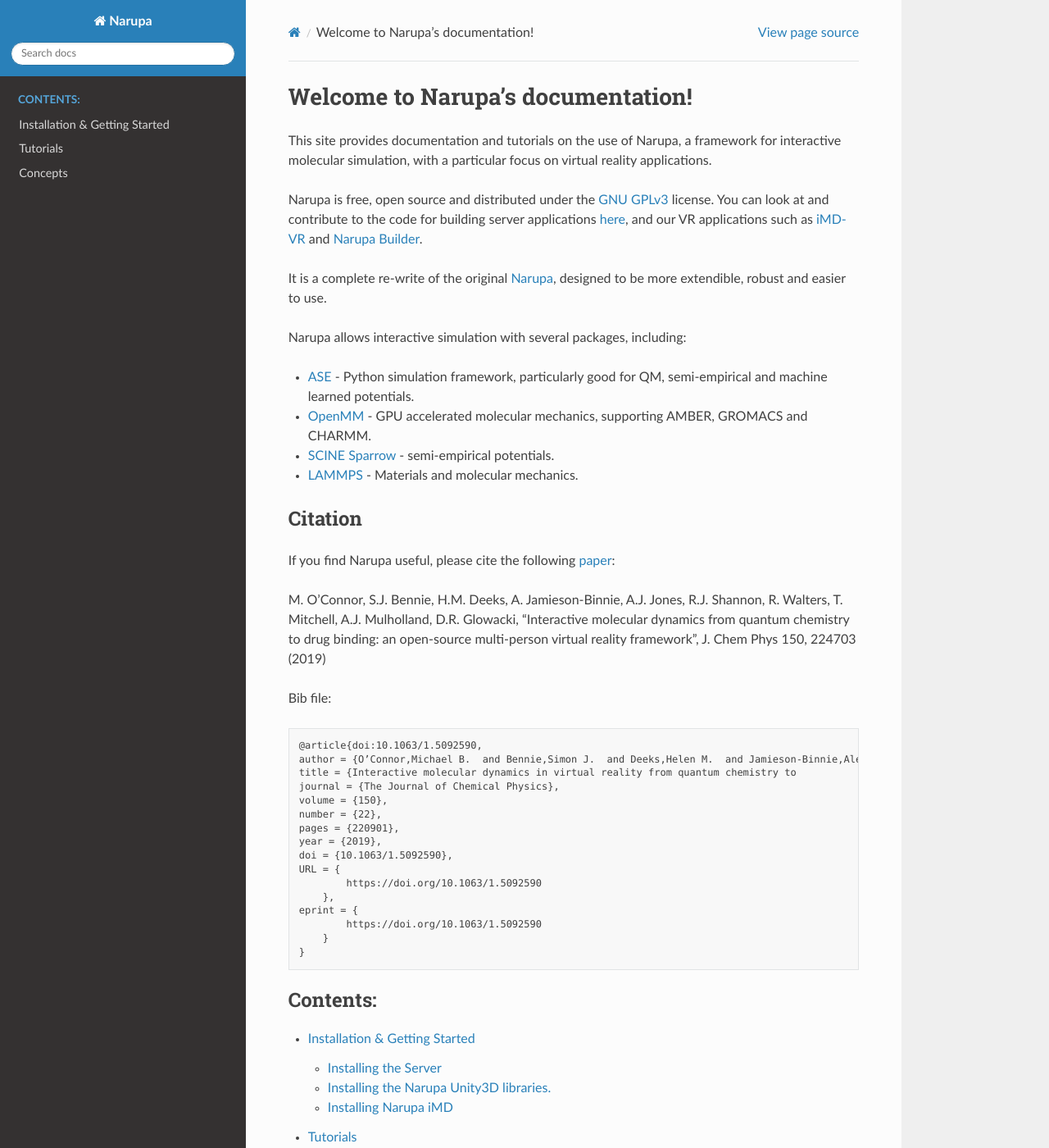
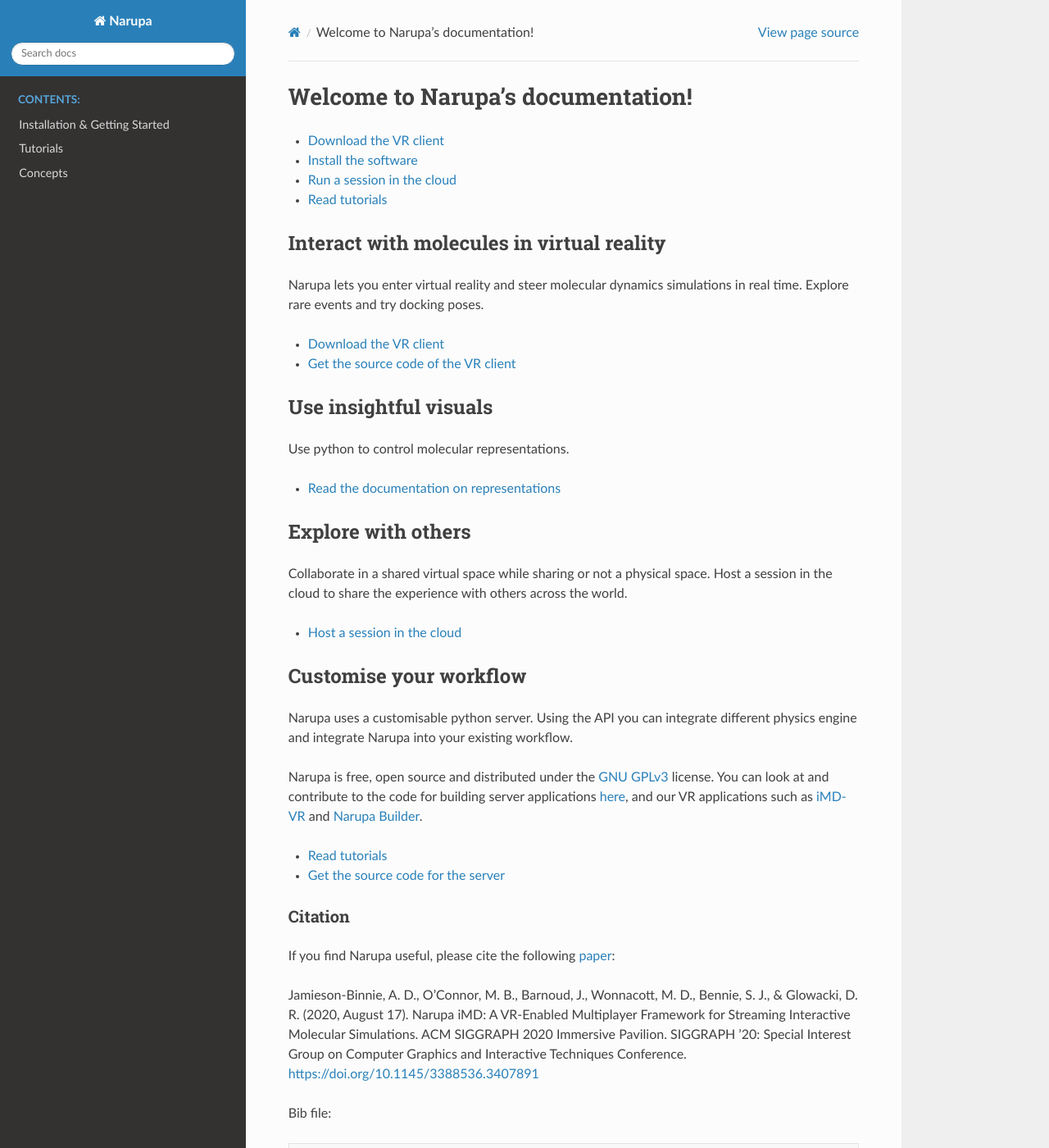
Before and after one commit to IRL2/nanover-docs, a Sphinx documentation site: the page built from source/index.rst, in a window 1280 px wide and 1400 px high. Shown: the whole window at 82% size. Built offline with Sphinx 7.4.7 and the Read the Docs theme 2.0.0, drawn with Linux system fonts in a browser that asks for light colours; pages that are not in the unit, such as notebooks, are missing from menus; some of the changed text lies outside the part shown.

Commit message:
Minimum changes to use readthedocs as landing page

```diff
--- a/source/index.rst
+++ b/source/index.rst
@@ -1,9 +1,40 @@
 Welcome to Narupa's documentation!
-======================================
+==================================
 
-This site provides documentation and tutorials on the use of Narupa,
-a framework for interactive molecular simulation, with a particular
-focus on virtual reality applications.
+* `Download the VR client <https://gitlab.com/intangiblerealities/narupa-applications/narupa-imd/-/jobs/artifacts/master/download?job=build-StandaloneWindows64>`_
+* :ref:`Install the software <Installation>`
+* `Run a session in the cloud <httpa://app.narupa.xyz>`_
+* :ref:`Read tutorials <Tutorials>`
+
+Interact with molecules in virtual reality
+------------------------------------------
+
+Narupa lets you enter virtual reality and steer molecular dynamics simulations
+in real time. Explore rare events and try docking poses.
+
+* `Download the VR client <https://gitlab.com/intangiblerealities/narupa-applications/narupa-imd/-/jobs/artifacts/master/download?job=build-StandaloneWindows64>`_
+* `Get the source code of the VR client <https://gitlab.com/intangiblerealities/narupa-applications/narupa-imd>`_
+
+
+Use insightful visuals
+----------------------
+
+Use python to control molecular representations.
+
+* `Read the documentation on representations <https://gitlab.com/intangiblerealities/narupa-protocol/-/blob/master/examples/fundamentals/visualisations.ipynb>`_
+
+Explore with others
+-------------------
+
+Collaborate in a shared virtual space while sharing or not a physical space. Host a session in the cloud to share the experience with others across the world.
+
+* `Host a session in the cloud <https://app.narupa.xyz>`_
+
+
+Customise your workflow
+-----------------------
+
+Narupa uses a customisable python server. Using the API you can integrate different physics engine and integrate Narupa into your existing workflow.
 
 Narupa is free, open source and distributed under the
 `GNU GPLv3 <https://gitlab.com/intangiblerealities/narupa-protocol/blob/master/License>`_ license.
@@ -11,30 +42,21 @@
 and our VR applications such as `iMD-VR <https://gitlab.com/intangiblerealities/narupa-applications/narupa-imd/>`_ and
 `Narupa Builder <https://gitlab.com/intangiblerealities/narupa-applications/narupa-builder/>`_.
 
-It is a complete re-write of the original `Narupa <https://gitlab.com/intangiblerealities/narupa-server>`_,
-designed to be more extendible, robust and easier to use.
-
-Narupa allows interactive simulation with several packages,
-including:
-
-* `ASE <https://wiki.fysik.dtu.dk/ase/>`_ - Python simulation framework, particularly good for QM,
-  semi-empirical and machine learned potentials.
-* `OpenMM <http://openmm.org/>`_ - GPU accelerated molecular mechanics, supporting AMBER, GROMACS and CHARMM.
-* `SCINE Sparrow <https://scine.ethz.ch/download/sparrow>`_ - semi-empirical potentials.
-* `LAMMPS <https://lammps.sandia.gov/>`_ - Materials and molecular mechanics.
-
+* :ref:`Read tutorials <Tutorials>`
+* `Get the source code for the server <https://gitlab.com/intangiblerealities/narupa-protocol>`_
 
 Citation
 ###################
 
 If you find Narupa useful, please cite the following
-`paper <https://aip.scitation.org/doi/10.1063/1.5092590>`_:
+`paper <https://doi.org/10.1063/1.5092590>`_:
 
-M. O’Connor, S.J. Bennie, H.M. Deeks, A. Jamieson-Binnie, A.J. Jones,
-R.J. Shannon, R. Walters, T. Mitchell, A.J. Mulholland, D.R. Glowacki,
-“Interactive molecular dynamics from quantum chemistry to drug binding:
-an open-source multi-person virtual reality framework”,
-J. Chem Phys 150, 224703 (2019)
+Jamieson-Binnie, A. D., O’Connor, M. B., Barnoud, J., Wonnacott, M. D.,
+Bennie, S. J., & Glowacki, D. R. (2020, August 17). Narupa iMD: A VR-Enabled
+Multiplayer Framework for Streaming Interactive Molecular Simulations. ACM
+SIGGRAPH 2020 Immersive Pavilion. SIGGRAPH ’20: Special Interest Group on
+Computer Graphics and Interactive Techniques Conference.
+https://doi.org/10.1145/3388536.3407891
 
 Bib file:
 
--- a/source/installation.rst
+++ b/source/installation.rst
@@ -1,3 +1,4 @@
+ .. _installation:
 Installation & Getting Started
 ===============================
 
--- a/source/narupa.bib
+++ b/source/narupa.bib
@@ -1,16 +1,32 @@
-@article{doi:10.1063/1.5092590,
-author = {O’Connor,Michael B.  and Bennie,Simon J.  and Deeks,Helen M.  and Jamieson-Binnie,Alexander  and Jones,Alex J.  and Shannon,Robin J.  and Walters,Rebecca  and Mitchell,Thomas J.  and Mulholland,Adrian J.  and Glowacki,David R. },
-title = {Interactive molecular dynamics in virtual reality from quantum chemistry to           drug binding: An open-source multi-person framework},
-journal = {The Journal of Chemical Physics},
-volume = {150},
-number = {22},
-pages = {220901},
-year = {2019},
-doi = {10.1063/1.5092590},
-URL = {
-        https://doi.org/10.1063/1.5092590
-    },
-eprint = {
-        https://doi.org/10.1063/1.5092590
-    }
+@inproceedings{10.1145/3388536.3407891,
+author = {
+    Jamieson-Binnie, Alexander D and O'Connor, Michael B.
+    and Barnoud, Jonathan and Wonnacott, Mark D. and Bennie, Simon J.
+    and Glowacki, David R.
+},
+title = {
+    Narupa IMD: A VR-Enabled Multiplayer Framework for Streaming
+    Interactive Molecular Simulations
+},
+year = {2020},
+isbn = {9781450379687},
+publisher = {Association for Computing Machinery},
+address = {New York, NY, USA},
+url = {https://doi.org/10.1145/3388536.3407891},
+doi = {10.1145/3388536.3407891},
+abstract = {
+    Here we present Narupa iMD, an open-source software package which enables
+    multiple users to cohabit the same virtual reality space and interact
+    with real-time molecular simulations. The framework utilizes a
+    client-server architecture which links a flexible Python server to a VR
+    client which handles the rendering and user interface. This design helps
+    ensure utility for research communities, by enabling easy access to a
+    wide range of molecular simulation engines for visualization and
+    manipulation of simulated nanoscale dynamics at interactive speeds.
+},
+booktitle = {ACM SIGGRAPH 2020 Immersive Pavilion},
+articleno = {13},
+numpages = {2},
+location = {Virtual Event, USA},
+series = {SIGGRAPH '20}
 }
--- a/source/tutorials/tutorials.rst
+++ b/source/tutorials/tutorials.rst
@@ -1,3 +1,5 @@
+.. _tutorials:
+
 Tutorials
 ==================================
 
```
